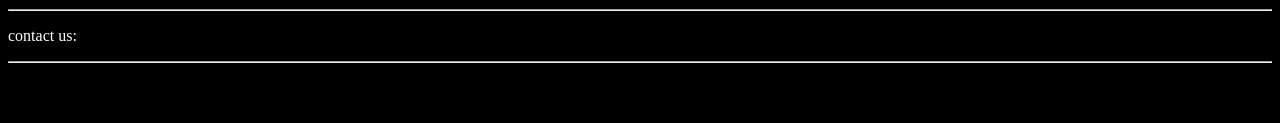
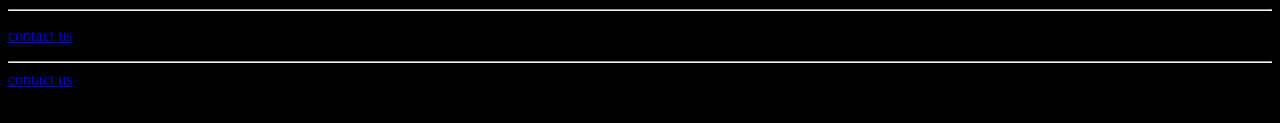
Before and after one commit to rajib3728/bengali, a plain HTML site: page index.html in a window 1280 px wide. Shown: the part 1792-1915 px from the top of the page. Drawn offline with Linux system fonts and the light colour scheme.

Commit message:
Update index.html

```diff
--- a/index.html
+++ b/index.html
@@ -268,9 +268,10 @@
 <hr>
 <div style="color: white;width: 100%; height: 200px;">
 <p>
-    contact us:
+    <a href="https://forms.gle/Gwzf59eCyKNc5J1q8">contact us</a>
 </p>
 <hr>
+    <a href="https://forms.gle/Gwzf59eCyKNc5J1q8">contact us</a>
 </div>
     <script>
         var x=document.getElementById("song1");
```
